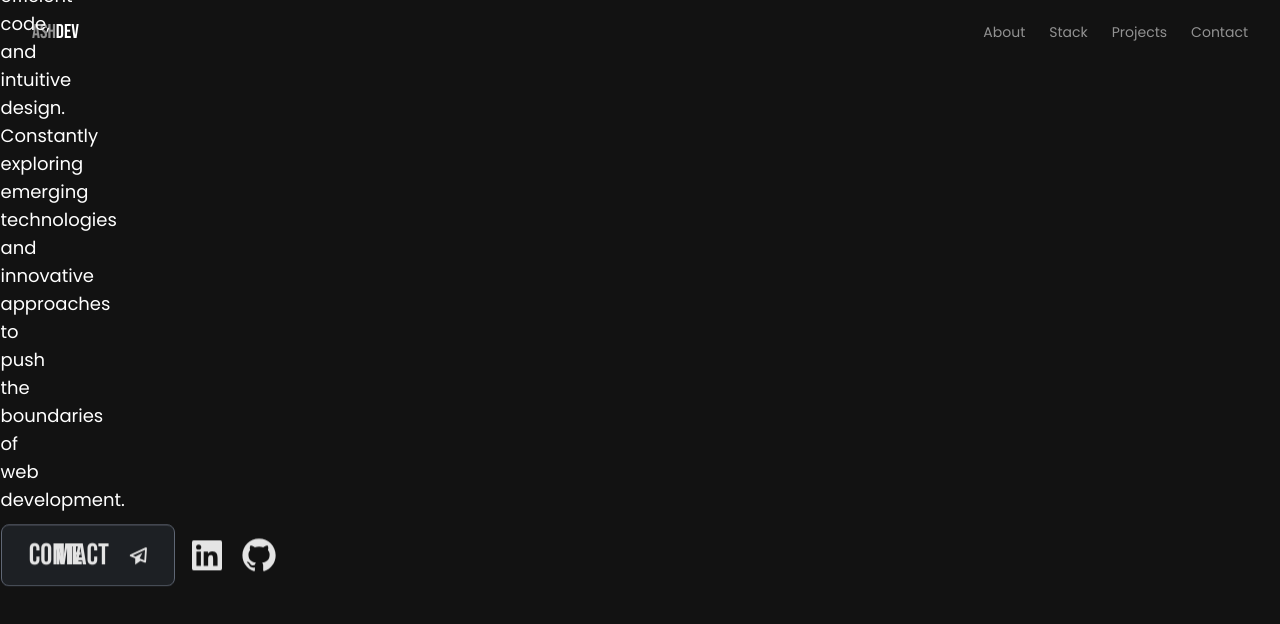
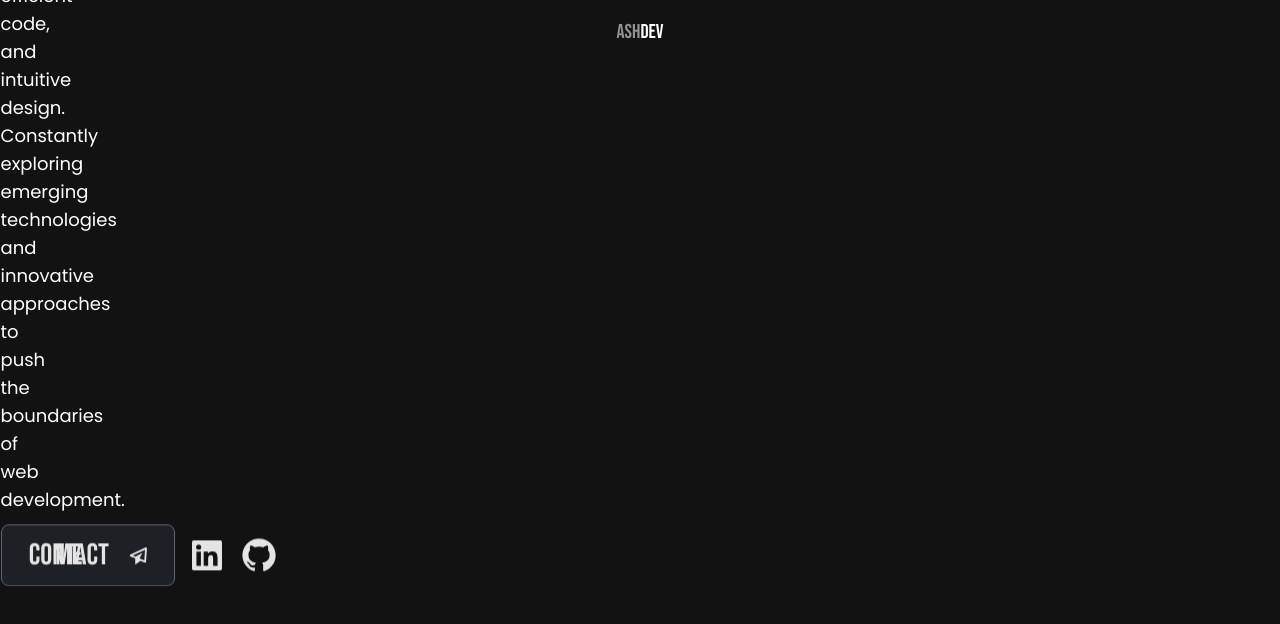
Before and after one commit to trishacapitle/portfolio, a Next.js app: page / in a window 1280 px wide. Shown: the top 624 px of the page. Built offline with nearby package versions, Linux system fonts and the light colour scheme.

Commit message:
fix: update Navbar layout to center items and comment out unused menu

```diff
--- a/components/Navbar.tsx
+++ b/components/Navbar.tsx
@@ -13,11 +13,11 @@ const Navbar = () => {
 	})
 
 	return (
-    <div className="navbar flex h-16 w-full items-center justify-between p-6 md:p-8">
+    <div className="navbar flex h-16 w-full items-center justify-center p-6 md:p-8">
       <div className="font-primary text-xl text-white">
         <span className="text-(--grey)">Ash</span>Dev
       </div>
-      <ul className="font-secondary flex gap-6 text-xs text-(--grey) md:text-sm">
+      {/* <ul className="font-secondary flex gap-6 text-xs text-(--grey) md:text-sm">
         <li className="py-2 duration-100 ease-in-out hover:text-white">
           About
         </li>
@@ -30,7 +30,7 @@ const Navbar = () => {
         <li className="py-2 duration-100 ease-in-out hover:text-white">
           Contact
         </li>
-      </ul>
+      </ul> */}
     </div>
   );
 };
```
